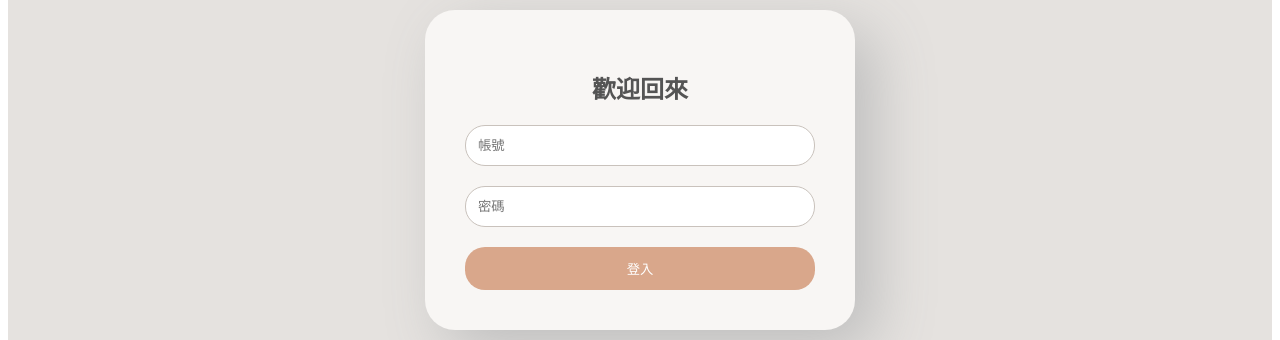
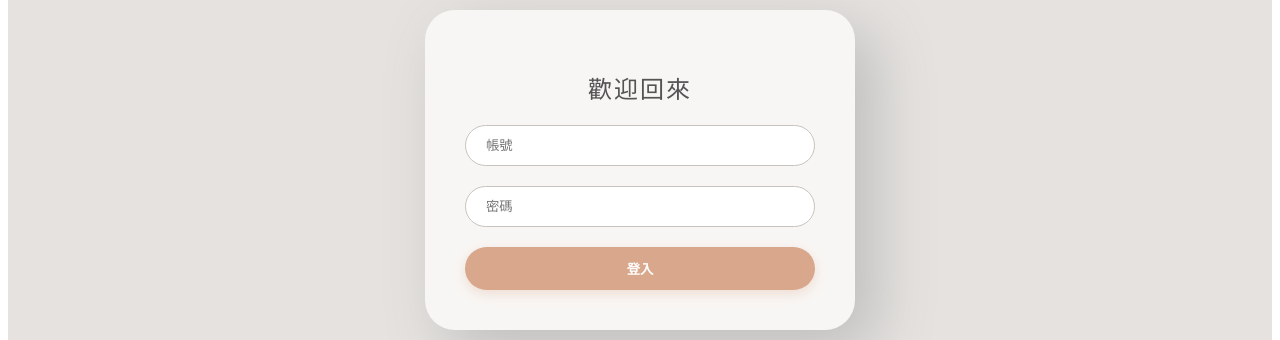
Before and after one commit to huixuanxu/aichat_w11, a React app in the folder frontend/: page / in a window 1280 px wide. Shown: the part 238-578 px from the top of the page. Built offline with nearby package versions, Linux system fonts and the light colour scheme; the HTML template or start-up script is replaced by a standard one.

Commit message:
deploy: update api endpoints for vercel

```diff
--- a/frontend/src/pages/Chat.jsx
+++ b/frontend/src/pages/Chat.jsx
@@ -20,13 +20,15 @@ function Chat() {
     // 1. 將使用者的訊息加入對話框
     const userMsg = { role: 'user', content: input };
     setMessages(prev => [...prev, userMsg]);
+    const currentInput = input; // 暫存目前的輸入
     setInput('');
     setIsLoading(true);
 
     try {
-      // 2. 發送請求至後端 FastAPI
-      const res = await axios.post('http://localhost:8000/chat',
-        { message: input },
+      // 🌟 重點修正：將 'http://localhost:8000/chat' 改為 '/api/chat'
+      // 這樣在 Vercel 部署後，它會自動對應到後端 API
+      const res = await axios.post('/api/chat',
+        { message: currentInput },
         { headers: { Authorization: `Bearer ${token}` } }
       );
 
@@ -34,7 +36,12 @@ function Chat() {
       setMessages(prev => [...prev, { role: 'assistant', content: res.data.reply }]);
     } catch (err) {
       console.error("聊天連線出錯：", err);
-      alert("連線中斷，請重新登入");
+      // 如果是 401 錯誤，通常是 Token 過期
+      if (err.response?.status === 401) {
+        alert("登入逾時，請重新登入");
+      } else {
+        alert("連線中斷，請稍後再試");
+      }
     } finally {
       setIsLoading(false);
     }
@@ -123,7 +130,6 @@ function Chat() {
                 boxShadow: '4px 4px 12px rgba(0,0,0,0.06)',
                 lineHeight: '1.6',
                 fontSize: '15.5px',
-                // 🌟 重點修正：這三行解決了換行與溢出問題
                 whiteSpace: 'pre-wrap',
                 wordBreak: 'break-word',
                 overflowWrap: 'break-word'
--- a/frontend/src/pages/Login.jsx
+++ b/frontend/src/pages/Login.jsx
@@ -9,28 +9,26 @@ function Login() {
   const navigate = useNavigate();
 
   const handleLogin = async (e) => {
-    e.preventDefault(); // 防止網頁刷新
+    e.preventDefault();
     setIsLoading(true);
-    console.log("嘗試登入中..."); // 偵錯用
 
-    // 使用 URLSearchParams 確保符合 FastAPI 要求的 Form Data 格式
     const params = new URLSearchParams();
     params.append('username', username);
     params.append('password', password);
 
     try {
-      const response = await axios.post('http://127.0.0.1:8000/login', params, {
+      // 🌟 重點修正：將 'http://127.0.0.1:8000/login' 改為 '/api/login'
+      const response = await axios.post('/api/login', params, {
         headers: { 'Content-Type': 'application/x-www-form-urlencoded' }
       });
 
-      console.log("登入成功！");
       localStorage.setItem('token', response.data.access_token);
       navigate('/chat');
     } catch (error) {
       console.error("登入出錯了：", error.response?.data || error.message);
-      alert('帳號或密碼錯誤，請檢查後端是否開啟');
+      // 微調錯誤提示，使其更符合雲端部署後的狀況
+      alert('帳號或密碼錯誤，請重新檢查');
     } finally {
-      // ✨ 重要：無論成功或失敗，都要關閉載入狀態，否則按鈕會一直卡在驗證中
       setIsLoading(false);
     }
   };
@@ -38,26 +36,29 @@ function Login() {
   return (
     <div style={{ backgroundColor: '#E5E2DF', height: '100vh', display: 'flex', justifyContent: 'center', alignItems: 'center' }}>
       <div style={{ width: '350px', padding: '40px', backgroundColor: '#F8F6F4', borderRadius: '30px', boxShadow: '20px 20px 60px #bebebe', textAlign: 'center' }}>
-        <h2 style={{ color: '#545454' }}>歡迎回來</h2>
+        <h2 style={{ color: '#545454', fontWeight: '400', letterSpacing: '2px' }}>歡迎回來</h2>
         <form onSubmit={handleLogin} style={{ display: 'flex', flexDirection: 'column', gap: '20px', marginTop: '20px' }}>
           <input
             placeholder="帳號"
             value={username}
             onChange={(e) => setUsername(e.target.value)}
-            style={{ padding: '12px', borderRadius: '20px', border: '1px solid #C9C2BC' }}
+            style={{ padding: '12px 20px', borderRadius: '25px', border: '1px solid #C9C2BC', outline: 'none' }}
           />
           <input
             type="password"
             placeholder="密碼"
             value={password}
             onChange={(e) => setPassword(e.target.value)}
-            style={{ padding: '12px', borderRadius: '20px', border: '1px solid #C9C2BC' }}
+            style={{ padding: '12px 20px', borderRadius: '25px', border: '1px solid #C9C2BC', outline: 'none' }}
           />
           <button
             type="submit"
             disabled={isLoading}
             style={{
-              backgroundColor: '#D9A78B', color: 'white', border: 'none', padding: '12px', borderRadius: '20px', cursor: 'pointer',
+              backgroundColor: '#D9A78B', color: 'white', border: 'none', padding: '12px', borderRadius: '25px', cursor: 'pointer',
+              boxShadow: '0 4px 12px rgba(217,167,139,0.3)',
+              fontWeight: 'bold',
+              transition: 'all 0.2s ease',
               opacity: isLoading ? 0.7 : 1
             }}
           >
```
Also changed, not shown: 1 other file (tests, documents, lock files or other folders).
